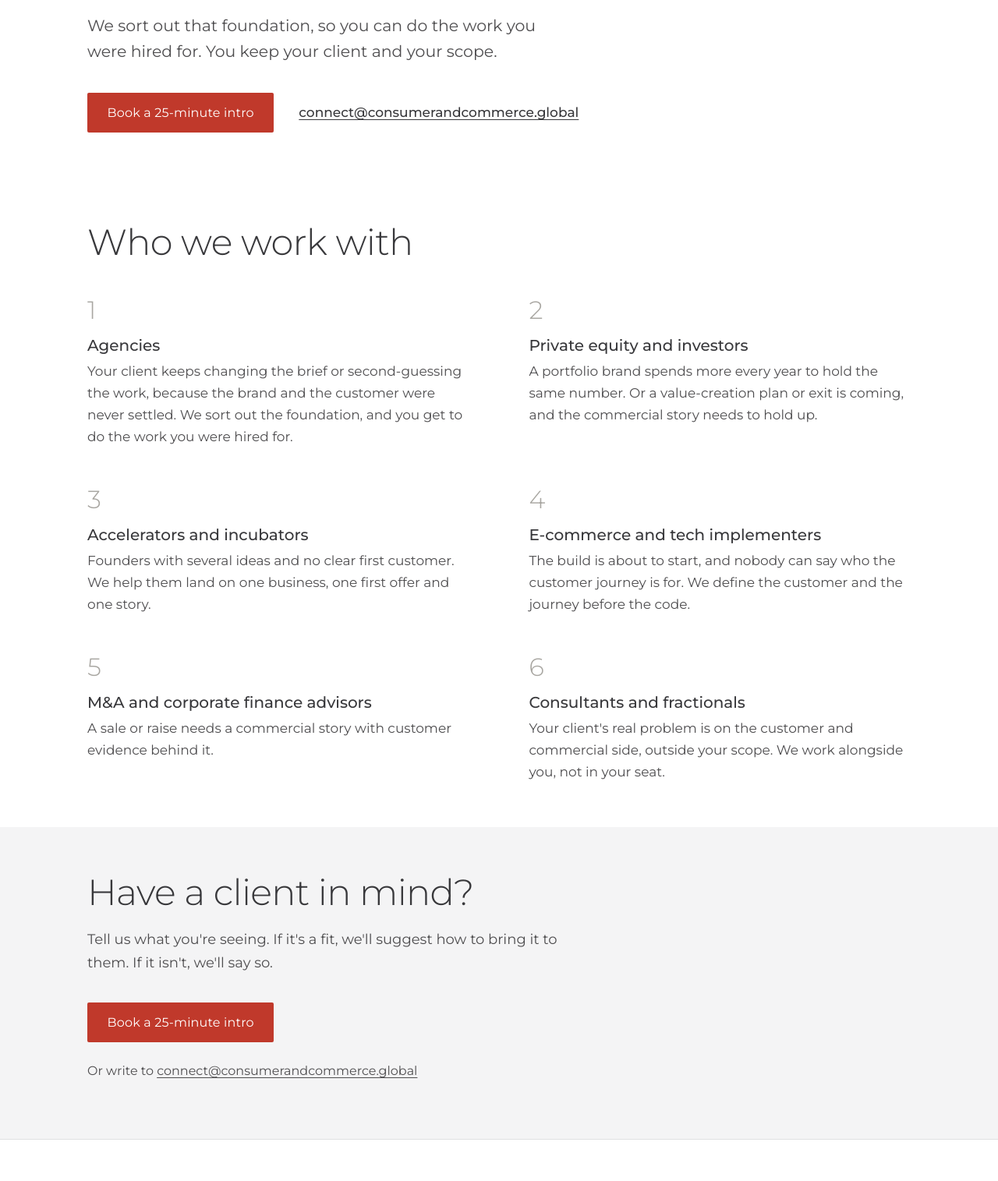
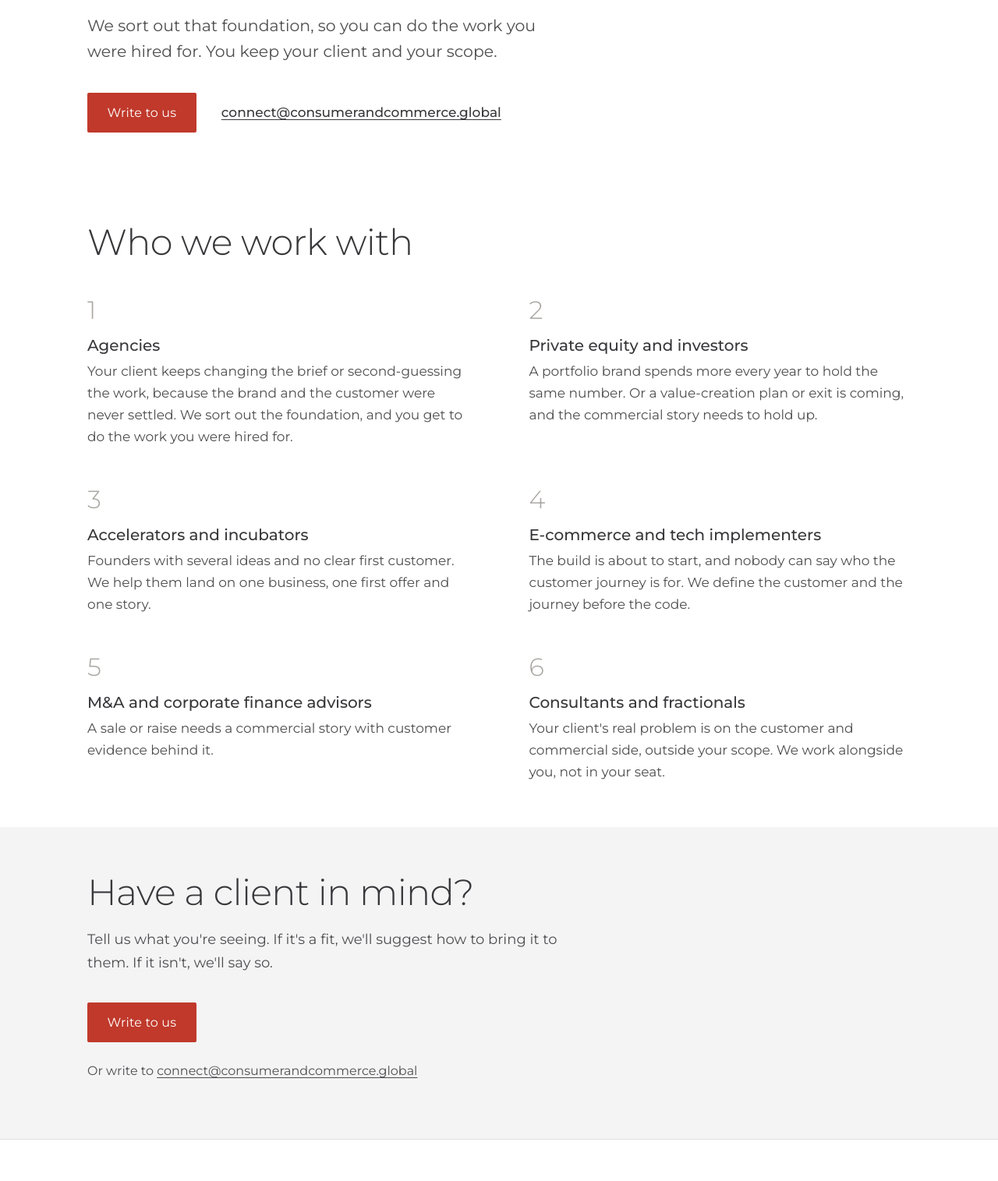
Before and after one commit to mlr219/mlrccwebsite, a plain HTML site: page partners.html in a window 1280 px wide. Shown: the part 791-2306 px from the top of the page at 78% size. Drawn offline with Linux system fonts and the light colour scheme.

Commit message:
Partners page: replace booking buttons with Write to us email
Partners write first so Michele can screen them before sending a booking link.

Co-Authored-By: Claude Opus 5.5 <noreply@anthropic.com>
Claude-Session: https://claude.ai/code/session_01PPTGBkjinqR3zBho88EPws

```diff
--- a/partners.html
+++ b/partners.html
@@ -29,7 +29,7 @@
     <h1>Your best work depends on a client who knows who they are.</h1>
     <p class="lede">Agencies, investors, implementers and advisors all do work that depends on a brand being clear on who it is and who it serves. When it isn't, the brief keeps changing, the work gets second-guessed, and nobody can nail it.</p>
     <p class="lede">We sort out that foundation, so you can do the work you were hired for. You keep your client and your scope.</p>
-    <div class="actions"><a class="btn" href="https://calendar.app.google/t8jaWeEQQaazATLFA" target="_blank" rel="noopener">Book a 25-minute intro</a><a class="link-quiet" href="mailto:connect@consumerandcommerce.global">connect@consumerandcommerce.global</a></div>
+    <div class="actions"><a class="btn" href="mailto:connect@consumerandcommerce.global?subject=Partner%20enquiry">Write to us</a><a class="link-quiet" href="mailto:connect@consumerandcommerce.global">connect@consumerandcommerce.global</a></div>
   </div>
 </section>
 
@@ -51,7 +51,7 @@
   <div class="wrap">
     <h2 id="close">Have a client in mind?</h2>
     <p>Tell us what you're seeing. If it's a fit, we'll suggest how to bring it to them. If it isn't, we'll say so.</p>
-    <div class="actions"><a class="btn" href="https://calendar.app.google/t8jaWeEQQaazATLFA" target="_blank" rel="noopener">Book a 25-minute intro</a></div>
+    <div class="actions"><a class="btn" href="mailto:connect@consumerandcommerce.global?subject=Partner%20enquiry">Write to us</a></div>
     <p class="alt">Or write to <a href="mailto:connect@consumerandcommerce.global">connect@consumerandcommerce.global</a></p>
   </div>
 </section>
```
Also changed, not shown: src/partners.html (+2 -2 lines).
